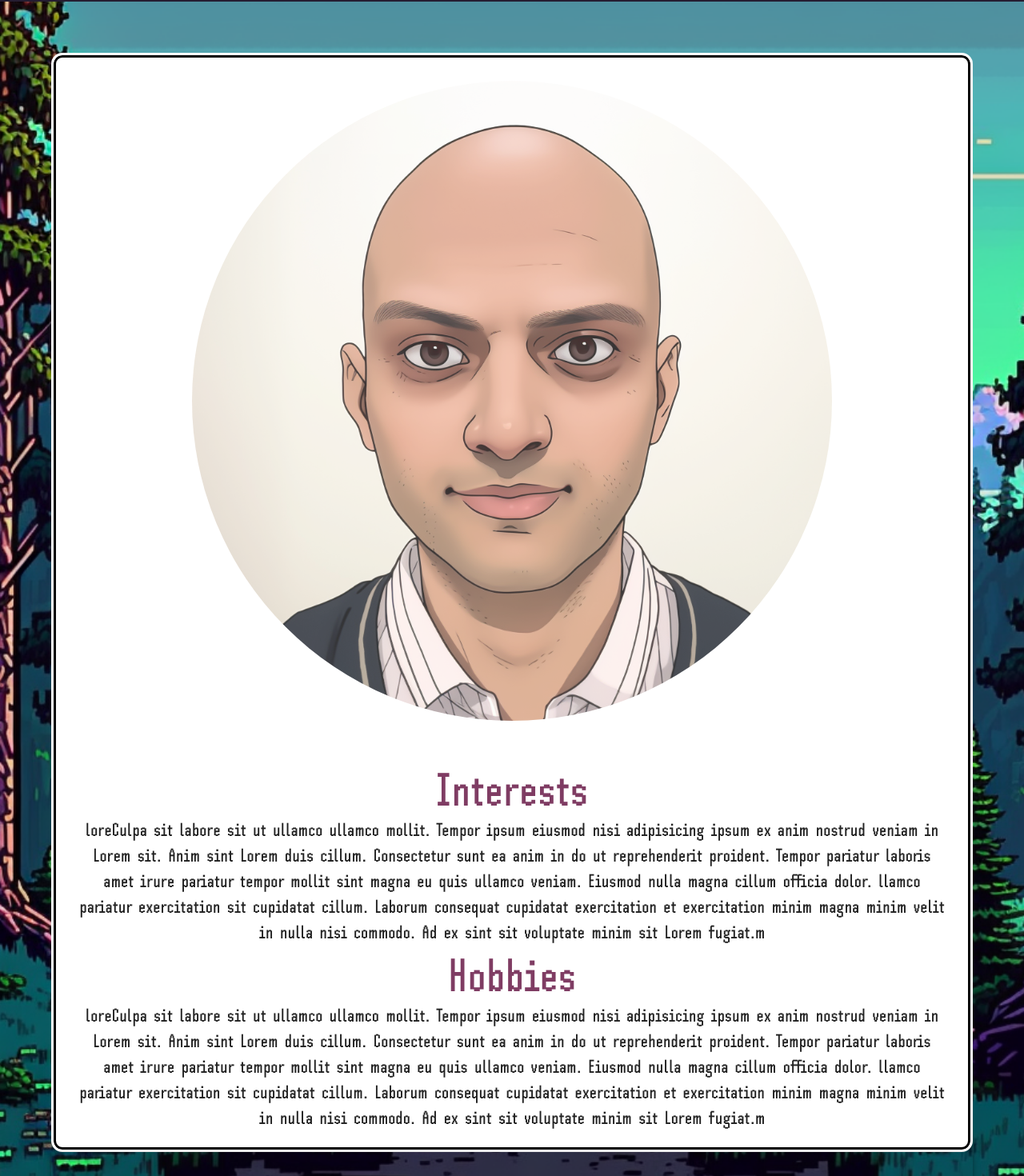
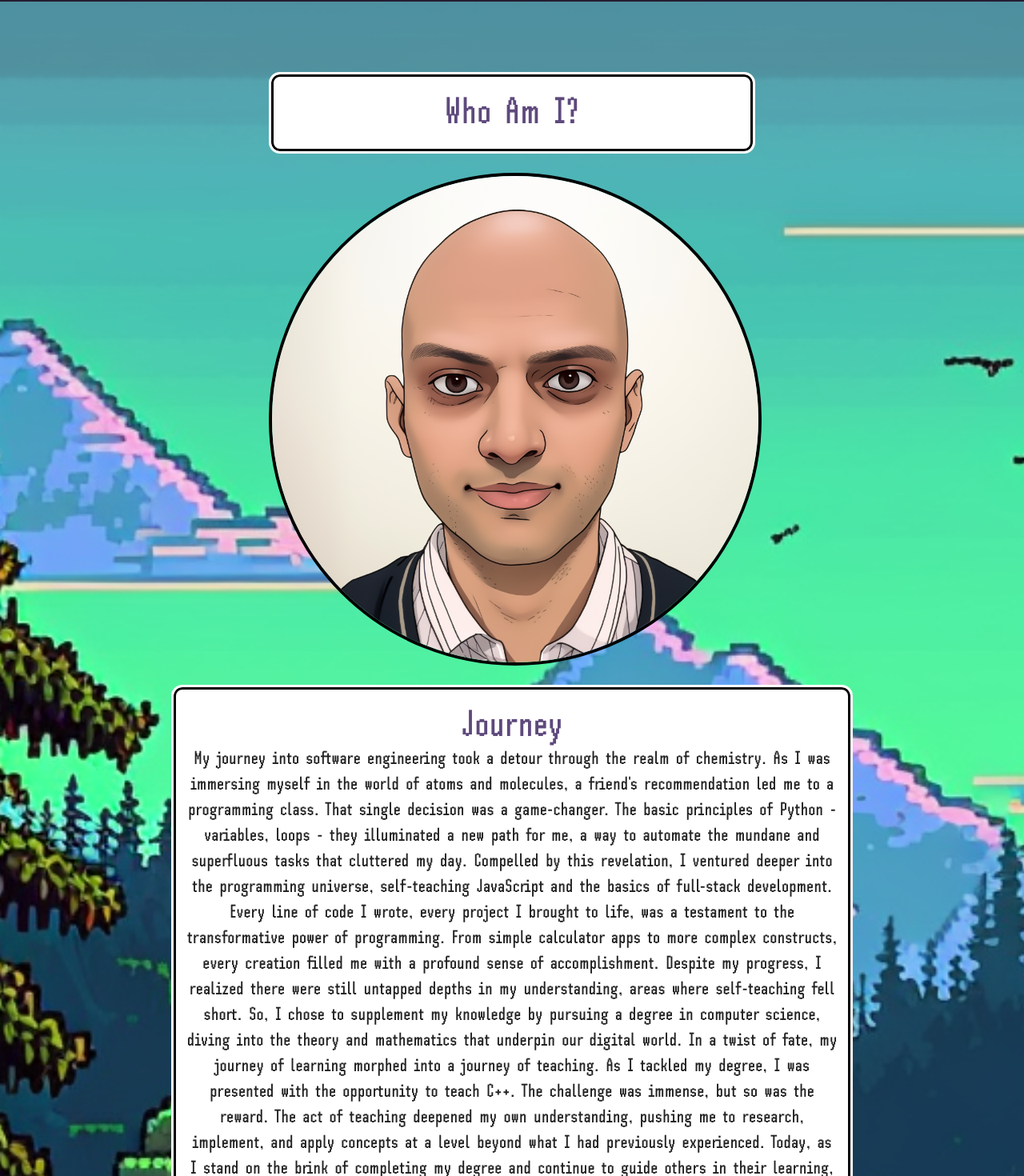
Before and after one commit to kevtronix/Blogfolio, a React (Create React App) app: page /about in a window 1280 px wide. Shown: the part 62-1532 px from the top of the page at 80% size. Built offline with nearby package versions, Linux system fonts and the light colour scheme.

Commit message:
* Modified HomePage and About page with actual content

```diff
--- a/src/About.js
+++ b/src/About.js
@@ -3,76 +3,159 @@ import ContactBar from './ContactBar';
 import './Utilities.css';
 import Card from '@mui/material/Card';
 import { CardContent, CardMedia, Typography } from "@mui/material";
+import Grid from '@mui/material/Grid';
 import Box from '@mui/material/Box';
 
 function About() {
     return (
         <Box
             paddingTop={8}
-            paddingX={8}
             className='about-page'
-        >
-            <div>
-                <Card
-                >
-                    <Box
-                        display={"flex"}
             justifyContent={"center"}
             alignItems={"center"}
-                        paddingY={4}
+        >
+            <Grid
+                container
+                paddingY={3}
                 paddingX={4}
+            >
+                <Grid
+                    item
+                    xs={12}
+                    paddingX={"25%"}
+                >
+                    <Card>
+                        <CardContent>
+                            <Typography variant="h3" color={"primary"}>
+                                Who Am I?
+                            </Typography>
+                        </CardContent>
+                    </Card>
+                </Grid>
+                <Grid
+                    item
+                    xs={12}
+                    paddingX={"25%"}
+                    paddingTop={3}
                 >
                     <CardMedia
                         component="img"
                         src={require("./images/cartoon_profile_picture.png")}
                         alt="Cartoon Profile Picture"
-                            sx={{
-                                maxHeight: 800,
-                                height: "auto",
-                                maxWidth: 800,
-                                objectFit: "contain",
-                            }}
                         className='profile-image'
                     />
-                    </Box>
-                    <CardContent
-                        sx={{
-                            paddingX: 4,
-                            paddingY: 2,
-                        }}
+                </Grid>
+                <Grid
+                    item
+                    xs={12}
+                    paddingTop={3}
+                    paddingX={"15%"}
                 >
-                        <Typography variant="h2" color={"secondary"}>
+                    <Card>
+                        <CardContent>
+                            <Typography variant="h3" color={"primary"}>
+                                Journey
+                            </Typography>
+                            <Typography variant="h5">
+                                My journey into software engineering took a detour
+                                through the realm of chemistry. As I was immersing
+                                myself in the world of atoms and molecules, a friend's
+                                recommendation led me to a programming class. That
+                                single decision was a game-changer. The basic principles
+                                of Python - variables, loops - they illuminated a new path
+                                for me, a way to automate the mundane and superfluous tasks
+                                that cluttered my day. Compelled by this revelation,
+                                I ventured deeper into the programming universe, self-teaching
+                                JavaScript and the basics of full-stack development.
+                                Every line of code I wrote, every project I brought to life,
+                                was a testament to the transformative power of programming.
+                                From simple calculator apps to more complex constructs,
+                                every creation filled me with a profound sense of accomplishment.
+                                Despite my progress, I realized there were still untapped depths
+                                in my understanding, areas where self-teaching fell short.
+                                So, I chose to supplement my knowledge by pursuing a degree
+                                in computer science, diving into the theory and mathematics
+                                that underpin our digital world.
+                                In a twist of fate, my journey of learning morphed into a
+                                journey of teaching. As I tackled my degree, I was presented
+                                with the opportunity to teach C++. The challenge was immense,
+                                but so was the reward. The act of teaching deepened my own
+                                understanding, pushing me to research, implement, and apply
+                                concepts at a level beyond what I had previously experienced.
+                                Today, as I stand on the brink of completing my degree and
+                                continue to guide others in their learning, I am more
+                                committed than ever to my goal - to become a full-time
+                                software engineer.
+                            </Typography>
+                        </CardContent>
+                    </Card>
+                </Grid>
+                <Grid
+                    item xs={12}
+                    paddingTop={3}
+                    paddingX={"15%"}
+                >
+                    <Card>
+                        <CardContent>
+                            <Typography variant="h3" color={"primary"}>
                                 Interests
                             </Typography>
                             <Typography variant="h5">
-                            loreCulpa sit labore sit ut ullamco ullamco mollit.
-                            Tempor ipsum eiusmod nisi adipisicing ipsum ex anim nostrud
-                            veniam in Lorem sit. Anim sint Lorem duis cillum. Consectetur
-                            sunt ea anim in do ut reprehenderit proident. Tempor pariatur
-                            laboris amet irure pariatur tempor mollit sint magna eu quis ullamco veniam.
-                            Eiusmod nulla magna cillum officia dolor. llamco pariatur exercitation
-                            sit cupidatat cillum. Laborum consequat cupidatat exercitation
-                            et exercitation minim magna minim velit in nulla nisi commodo.
-                            Ad ex sint sit voluptate minim sit Lorem fugiat.m
+                                In the vast universe of programming, two stars shine
+                                brightest for me: AI and full-stack development.
+                                These are not just fields of study, but playgrounds
+                                of endless learning and discovery. Full-stack
+                                development, to me, is like an intricate puzzle.
+                                Every piece, from front-end to back-end, reveals a new
+                                facet, a new challenge, and a new opportunity for creation.
+                                The thrill of deploying projects, seeing abstract
+                                lines of code transform into tangible applications—it's
+                                an exhilarating learning journey. Then there's AI, my
+                                personal crystal ball. It's about predicting, automating,
+                                and marveling at how machines can mirror human
+                                intelligence. From training models to harnessing
+                                AI libraries, every step is a leap towards a
+                                more efficient future. But the real magic happens
+                                when AI meets full-stack. Combining these two passions,
+                                implementing AI in full-stack projects—it's like fitting
+                                together pieces of a complex, ever-evolving jigsaw puzzle.
+                                And I'm here, learning and piecing it all together,
+                                one line of code at a time.
                             </Typography>
-                        <Typography variant="h2" color={"secondary"}>
+                        </CardContent>
+                    </Card>
+
+                </Grid>
+                <Grid
+                    item
+                    xs={12}
+                    paddingTop={3}
+                    paddingX={"15%"}
+
+                >
+                    <Card>
+                        <CardContent>
+                            <Typography variant="h3" color={"primary"}>
                                 Hobbies
                             </Typography>
                             <Typography variant="h5">
-                            loreCulpa sit labore sit ut ullamco ullamco mollit.
-                            Tempor ipsum eiusmod nisi adipisicing ipsum ex anim nostrud
-                            veniam in Lorem sit. Anim sint Lorem duis cillum. Consectetur
-                            sunt ea anim in do ut reprehenderit proident. Tempor pariatur
-                            laboris amet irure pariatur tempor mollit sint magna eu quis ullamco veniam.
-                            Eiusmod nulla magna cillum officia dolor. llamco pariatur exercitation
-                            sit cupidatat cillum. Laborum consequat cupidatat exercitation
-                            et exercitation minim magna minim velit in nulla nisi commodo.
-                            Ad ex sint sit voluptate minim sit Lorem fugiat.m
+                                When I manage to untangle myself from the web of codes and algorithms, I dive headfirst into a world of eclectic hobbies.
+                                I'm a gym-enthusiast-turned-couch-potato (temporarily, I promise).
+                                My idea of a thrilling adventure? A suspenseful mystery
+                                show or a trip to the movies. And video games?
+                                They're my go-to digital escape. I've been tip-toeing
+                                around Diablo IV though, wary of its notorious
+                                addiction factor. The latest entrant to my hobby club
+                                is 3D printing. As a lifelong builder, the idea of
+                                materializing objects from thin air (well, almost) is
+                                electrifying. Whether it's creating new marvels or
+                                fixing broken things, it's like building a mini world.
                             </Typography>
                         </CardContent>
                     </Card>
+                </Grid>
+            </Grid>
             <ContactBar />
-            </div>
         </Box>
     )
 }
--- a/src/App.js
+++ b/src/App.js
@@ -6,7 +6,6 @@ import './App.css';
 import './Utilities.css';
 
 import { Route, Routes } from "react-router-dom";
-import Box from '@mui/material/Box';
 
 
 function App() {
--- a/src/Utilities.css
+++ b/src/Utilities.css
@@ -1,11 +1,3 @@
-.center-item {
-    display: 'flex';
-    justifyContent: 'center';
-    alignItems: 'center';
-    height: '100vh'
-}
-
-
 .set-bg-image {
     background-image: url('./images/gaming_background.png');
     background-repeat: no-repeat;
@@ -19,7 +11,7 @@
 
 .profile-image {
     border-radius: 50%;
-    opacity: 0.8;
+    border: 4px solid #000;
 }
 
 .home-page {
--- a/src/styles/Theme.js
+++ b/src/styles/Theme.js
@@ -1,4 +1,3 @@
-import { BorderColor } from '@mui/icons-material';
 import './fonts.css'
 
 import { createTheme } from '@mui/material/styles'
```
Also changed, not shown: src/HomePage.js (+12 -30 lines), 1 other file (tests, documents, lock files or other folders). Lines whose indentation alone changed are shown as unchanged.
